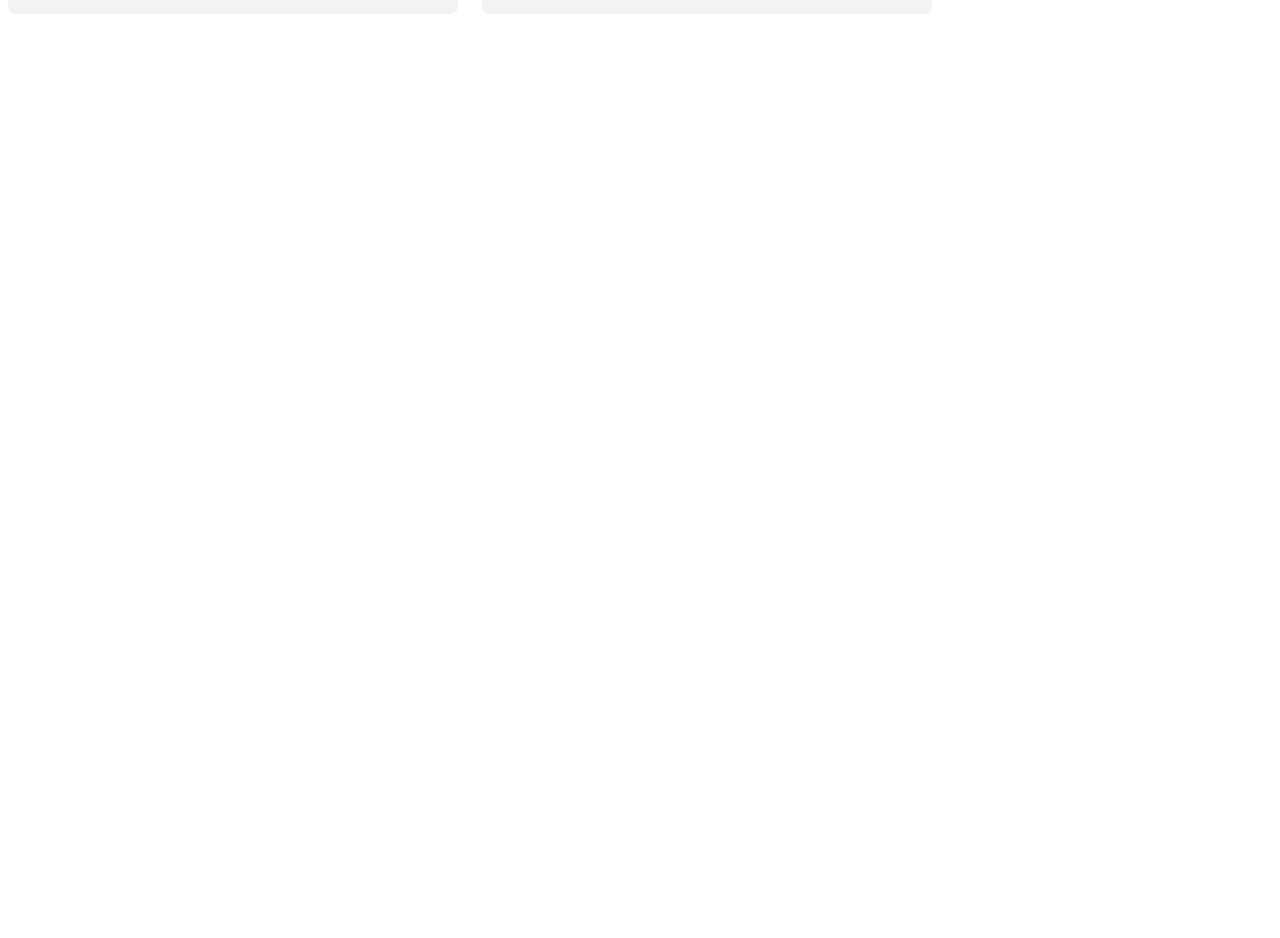
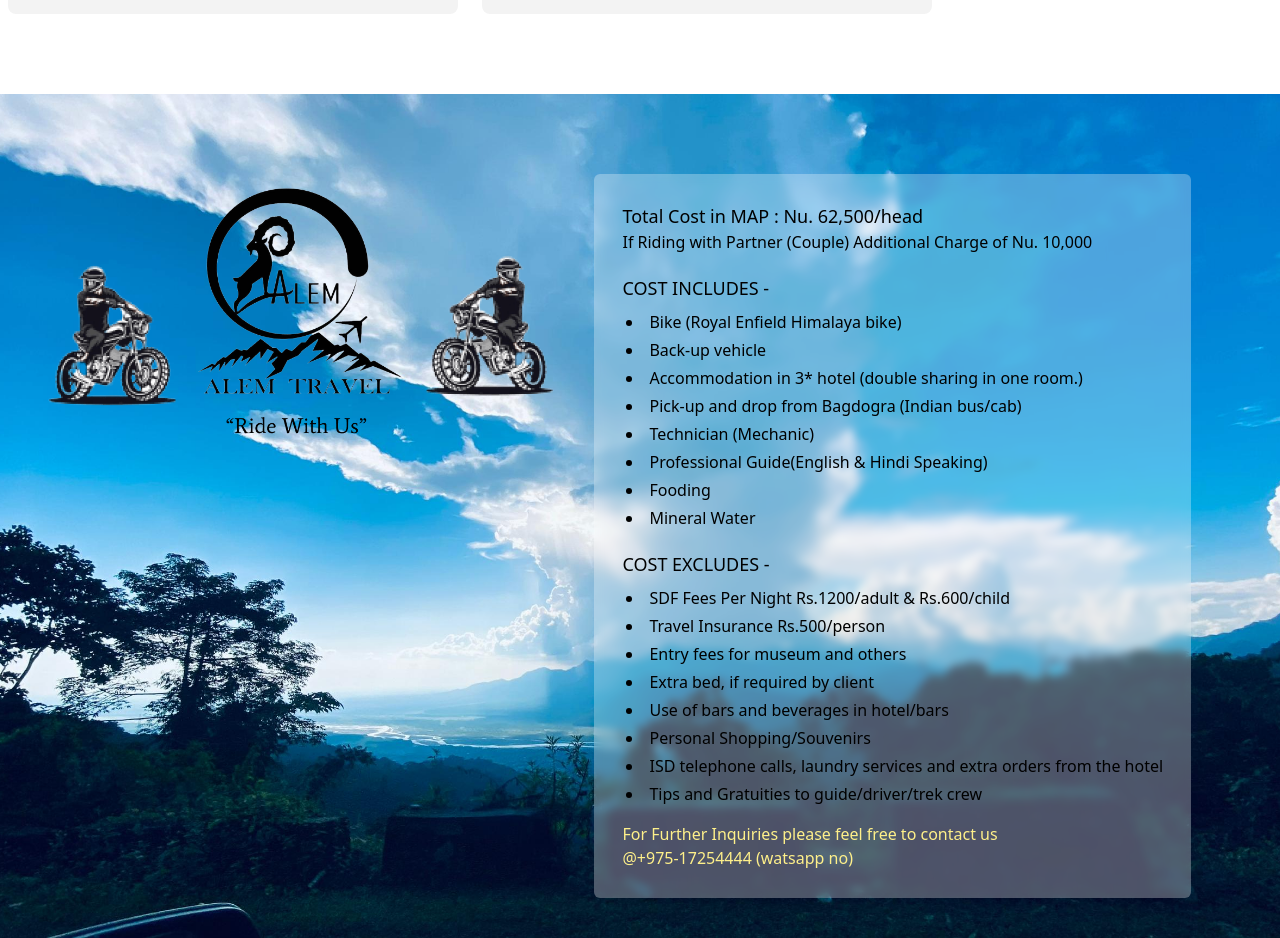
Before and after one commit to Aamir251/alem-travel, a Next.js app: page / in a window 1280 px wide. Shown: the part 4280-5218 px from the top of the page. Before the commit the page ends 4294 px from the top, so only its background shows below. Built offline with nearby package versions, Linux system fonts and the light colour scheme; a web font is replaced by a local one.

Commit message:
itenary cost added

```diff
--- a/app/_components/Hero/index.jsx
+++ b/app/_components/Hero/index.jsx
@@ -7,7 +7,7 @@ import Container from "@/components/ui/Container";
 
 export default function Hero() {
   return (
-    <section className="relative w-full h-[80vh] flex-center flex-col text-light text-center">
+    <section className="relative w-full h-[70vh] lg:h-[80vh] flex-center flex-col text-light text-center">
       <Gradient />
       <Gradient />
 
--- /dev/null
+++ b/app/_components/ItenaryCost/Pricing.jsx
@@ -0,0 +1,47 @@
+import Link from "next/link";
+
+export default function Pricing() {
+  return (
+    <div className={`backdrop-blur-sm bg-white/30 text-black w-full max-w-max p-4 lg:p-7 rounded-md mx-auto`}>
+      <h4 className={`font-medium text-lg`}>Total Cost in MAP : Nu. 62,500/head</h4>
+      <p>If Riding with Partner (Couple) Additional Charge of Nu. 10,000 </p>
+
+      <h5 className={`uppercase mt-5 text-lg font-medium mb-2`}>cost includes - </h5>
+
+      <ul className={`space-y-1 list-disc list-inside ml-1`}>
+        <li>Bike (Royal Enfield Himalaya bike)</li>
+        <li>Back-up vehicle</li>
+        <li>Accommodation in 3* hotel (double sharing in one room.)</li>
+        <li>Pick-up and drop from Bagdogra (Indian bus/cab)</li>
+        <li>Technician (Mechanic)</li>
+        <li>Professional Guide(English & Hindi Speaking)</li>
+        <li>Fooding</li>
+        <li>Mineral Water</li>
+      </ul>
+
+
+
+      <h5 className={`uppercase mt-5 text-lg font-medium mb-2`}>cost excludes - </h5>
+
+      <ul className={`space-y-1 list-disc list-inside ml-1`}>
+        <li>SDF Fees Per Night Rs.1200/adult & Rs.600/child</li>
+        <li>Travel Insurance Rs.500/person</li>
+        <li>Entry fees for museum and others</li>
+        <li>Extra bed, if required by client</li>
+        <li>Use of bars and beverages in hotel/bars</li>
+        <li>Personal Shopping/Souvenirs</li>
+        <li>ISD telephone calls, laundry services and extra orders from the hotel</li>
+
+        <li>Tips and Gratuities to guide/driver/trek crew</li>
+      </ul>
+
+
+      <div className={`mt-2 lg:mt-4 text-yellow-200`}>
+        <h6>For Further Inquiries please feel free to contact us</h6>
+        <Link href={`tel:+975-17254444`} >@+975-17254444 (watsapp no)</Link>
+      </div>
+
+
+    </div>
+  )
+}
--- a/app/_components/ItenaryCost/index.jsx
+++ b/app/_components/ItenaryCost/index.jsx
@@ -1,7 +1,27 @@
+import Image from "next/image";
+import ImageFive from "@/assets/gallery/five.jpeg";
+import GroupLogo from "@/assets/group-logo.png"
+import Pricing from "./Pricing";
+import Container from "@/components/ui/Container";
+
+
 export default function ItenaryCost() {
   return (
-    <section>
+    <section className={`relative w-full mt-20 py-10`}>
 
+      <Image src={ImageFive} alt="itenary cost background image" layout='fill' className={`object-cover -z-10`} />
+      <Container className="grid lg:grid-cols-[1fr_1.5fr] space-y-10">
+
+        <figure className={`relative w-full h-48 lg:h-72 lg:translate-x-10 lg:mt-8`}>
+          <Image
+            src={GroupLogo} alt="Alem travel itenary cost"
+            layout="fill"
+            style={{ objectFit: "contain" }}
+          />
+        </figure>
+
+        <Pricing />
+      </Container>
     </section>
   )
 }
```
Also changed, not shown: assets/group-logo.png (added), 1 other file (tests, documents, lock files or other folders).
